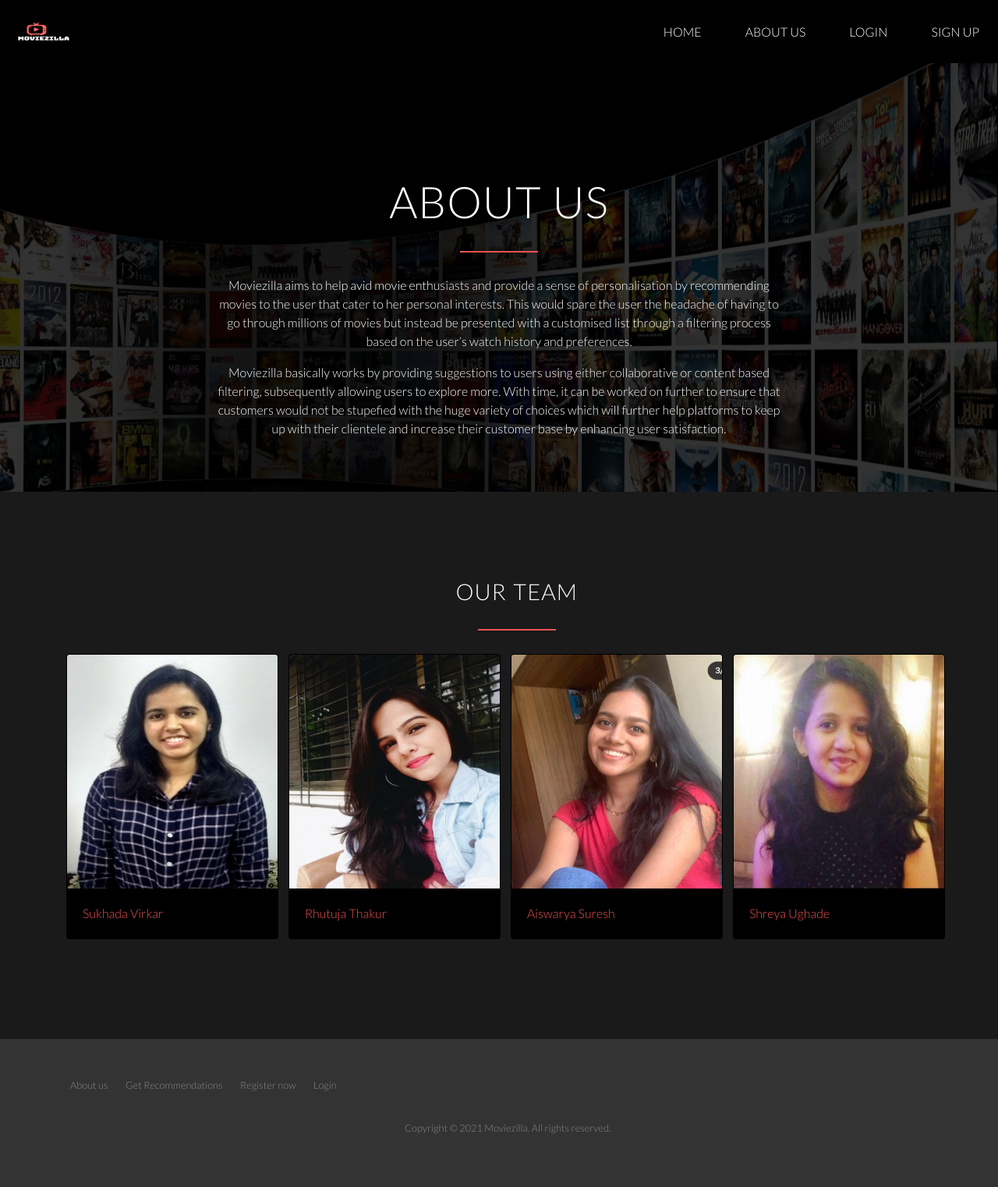
After one commit to sukhada111/Moviezilla, a Django app: page /aboutUs/ in a window 1280 px wide. The commit adds this page. Shown: the whole page at 78% size. Run offline with Django 3.2, Linux system fonts and the light colour scheme; parts of the project's set-up code (start-up, migrations or seed data) failed here and were passed over; some web fonts are replaced.

Commit message:
Recommendation and About Us

```diff
--- a/Moviezilla_project/Moviezilla/urls.py
+++ b/Moviezilla_project/Moviezilla/urls.py
@@ -11,14 +11,16 @@ from userprofile import views as vu
 urlpatterns = [
     path('admin/', admin.site.urls),
     path('',views.homepage,name='home'),
-    path("signup/", v.signupuser, name="signupuser"),
-    path("selectgenre/", v.selectgenre, name="selectgenre"),
+
+    path("signup/", v.signupuser, name='signupuser'),
+    path("selectgenre/", v.selectgenre, name='selectgenre'),
 
     # path('', include("django.contrib.auth.urls")),
     path('logout/', v.logoutuser,name='logoutuser'),
     path('login/', v.loginuser,name='loginuser'),
     path('dashboard/', vr.dashb,name='dashb'),
     path('userprofile/', vu.userprofile,name='userprofile'),
+    path('aboutUs/',views.aboutUs,name='aboutUs'),
 
 
 
--- /dev/null
+++ b/Moviezilla_project/home/templates/aboutUs.html
@@ -0,0 +1,182 @@
+{% extends "base.html" %}
+
+{% block title %}
+    About Us
+{% endblock title %}
+
+{% block style %}
+{% load static %}
+
+<style>
+    .business-header {
+    height: 550px;
+    background-image: linear-gradient(rgba(0,0,0,0.8), rgba(0,0,0,0.8)),url("{% static 'home/m4.jpg' %}");
+    -webkit-background-size: cover;
+    -moz-background-size: cover;
+    background-size: center;
+    -o-background-size: cover;
+}
+.tagline{
+  color: #fff;
+  font-size: 350%;
+}
+.subtag{
+  color: #fff;
+  font-weight: 300;
+  /* text-transform: uppercase; */
+}
+.button-all{
+  background-color: #ee5253;
+  color: #fff;
+}
+.button-all:hover{
+  background-color: #d63031;
+  color: #fff;
+}
+
+.button-ghost:link,
+.button-ghost:visited {
+    border: 1px solid #ee5253;
+    color: #ee5253 !important;
+}
+
+.button-ghost:hover,
+.button-ghost:active {
+    border: 1px solid #d63031;
+    color: #fff !important;
+}
+.button-all,
+.button-ghost{
+  border-radius: 50px;
+  width: 150px;
+}
+
+/* HEADINGS */
+
+h1,h2,h3{
+
+
+    font-weight: 300;
+    text-transform: uppercase;
+    color: #fff;
+}
+
+h1{
+    margin-top: 0;
+    margin-bottom: 20px;
+    color: #fff;
+    font-size: 250%;
+    word-spacing: 4px;
+    letter-spacing: 1px;
+
+
+}
+
+h2{
+    font-size: 180%;
+    word-spacing: 2px;
+    text-align: center;
+    margin-bottom: 30px;
+    letter-spacing: 1px;
+
+}
+
+h3{
+    font-size: 110%;
+    margin-bottom: 15px;
+
+}
+
+h2:after{
+    display: block;
+    height: 2px;
+    background-color:#ee5253;
+    content: "";
+    width: 100px;
+    margin: 0 auto;
+    margin-top: 30px;
+
+}
+.heading{
+  margin-top: 10%;
+}
+
+
+</style>
+
+{% endblock style %}
+
+
+{% block body %}
+<header class="business-header">
+  <div class="container">
+      <div class="row ">
+          <div class="col-lg-12  text-center">
+              <br><br><br><br><br><br>
+              <h2 class="tagline">About Us</h2>
+              <div class="subtag" >
+                  <div class="row">
+                      <div class="col"></div>
+                      <div class="col-8">
+                        <p> Moviezilla aims to help avid movie enthusiasts and provide a sense of personalisation  by recommending movies to the user that cater to her personal interests. This would spare the user the headache of having to go through millions of movies but instead be presented with a customised list through a filtering process based on the user’s watch history and preferences.
+                        </p><p>
+                         Moviezilla basically works by providing suggestions to users using either collaborative or content based filtering, subsequently allowing users to explore more. With time, it can be worked on further to ensure that customers would not be stupefied with the huge variety of choices which will further help platforms to keep up with their clientele and increase their customer base by enhancing user satisfaction.
+
+                          </p>
+                      </div>
+                      <div class="col"></div>
+
+                </div>
+              </div>
+          </div>
+      </div>
+  </div>
+</header>
+<section class="team">
+  <div class="container">
+    <div class="row heading" style="margin-left: 45%;">
+      <h2>Our Team</h2>
+    </div>
+    <div class="row">
+      <div class="col-sm-3">
+        <div class="card" style="width: 17rem; background-color: black;">
+          {% load static %}
+            <img class="card-img-top" src="{% static 'home/sukhada.jpg' %}" alt="Card image cap" height="300px">
+            <div class="card-body">
+              <p class="card-text" style="color: #ee5253;">Sukhada Virkar</p>
+            </div>
+          </div>
+      </div>
+      <div class="col-sm-3">
+        <div class="card" style="width: 17rem; background-color: black;">
+          {% load static %}
+            <img class="card-img-top" src="{% static 'home/Rhutuja.jpg' %}" alt="Card image cap" height="300px">
+            <div class="card-body">
+              <p class="card-text" style="color: #ee5253;">Rhutuja Thakur</p>
+            </div>
+          </div>
+      </div>
+      <div class="col-sm-3">
+        <div class="card" style="width: 17rem; background-color: black;">
+          {% load static %}
+            <img class="card-img-top" src="{% static 'home/Aiswarya.jpg' %}" alt="Card image cap" height="300px">
+            <div class="card-body">
+              <p class="card-text" style="color: #ee5253;">Aiswarya Suresh</p>
+            </div>
+          </div>
+      </div>
+      <div class="col-sm-3"><div class="card" style="width: 17rem; background-color: black;">
+        {% load static %}
+          <img class="card-img-top" src="{% static 'home/Shreya.jpg' %}" alt="Card image cap" height="300px">
+          <div class="card-body">
+            <p class="card-text" style="color: #ee5253;">Shreya Ughade</p>
+          </div>
+        </div>
+      </div>
+
+    </div>
+  </div>
+</section>
+
+
+{% endblock body %}
--- a/Moviezilla_project/home/templates/base.html
+++ b/Moviezilla_project/home/templates/base.html
@@ -117,14 +117,14 @@ footer p{
       <!-- Image and text -->
       <nav class="navbar sticky-top navbar-expand-lg navbar-custom">
         {% load static %}
-        <a class="navbar-brand" href="#"><img src="{% static 'home/logo-moviezilla.png' %}" alt="Moviezilla Logo" width="70" height="55"></a>
+        <a class="navbar-brand" href="#"><img src="{% static 'home/logo-moviezilla.png' %}" alt="Moviezilla Logo" width="80" height="55"></a>
         <button class="navbar-toggler custom-toggler" type="button" data-toggle="collapse" data-target="#navbarNavAltMarkup" aria-controls="navbarNavAltMarkup" aria-expanded="false" aria-label="Toggle navigation">
           <span class="navbar-toggler-icon"></span>
         </button>
         <div class="collapse navbar-collapse" id="navbarNavAltMarkup" >
           <div class="navbar-nav ml-auto">
-            <a class="nav-link active" href="#">Home <span class="sr-only">(current)</span></a>
-            <a class="nav-link" href="#" >Features</a>
+            <a class="nav-link active" href="{% url 'home' %}">Home <span class="sr-only">(current)</span></a>
+            <a class="nav-link" href="{% url 'aboutUs' %}" >About Us</a>
             {% if user.is_authenticated %}
             <a class="nav-link" href="{% url 'dashb' %}" >Dashboard</a>
             <a class="nav-link" href="{% url 'userprofile' %}">My Profile</a>
@@ -149,10 +149,10 @@ footer p{
   <div class="row">
       <div class="col-sm-6">
           <ul class="footer-nav">
-              <li><a href="aboutUs.php">About us</a></li>
-              <li><a href="categ.php">Get Recommendations</a></li>
-              <li><a href="signup.php">Register now</a></li>
-              <li><a href="#">Login</a></li>
+              <li><a href="{% url 'aboutUs' %}">About us</a></li>
+              <li><a href="{% url 'dashb' %}">Get Recommendations</a></li>
+              <li><a href="{% url 'signupuser' %}">Register now</a></li>
+              <li><a href="{% url 'loginuser' %}">Login</a></li>
 
 
           </ul>
@@ -161,7 +161,7 @@ footer p{
   </div>
   <div class="row">
       <p style="padding-left: 40%;">
-          Copyright &copy; 2020 Moviezilla. All rights reserved.
+          Copyright &copy; {% now 'Y' %} Moviezilla. All rights reserved.
       </p>
   </div>
 </footer>
--- a/Moviezilla_project/home/templates/index.html
+++ b/Moviezilla_project/home/templates/index.html
@@ -128,13 +128,13 @@ p{
               <br><br><br><br><br><br>
               <h1 class="tagline">Welcome to Moviezilla!</h1>
               <div class="subtag">
-                <p> Sub Tagline </p>
+                <p style="font-size: 150%;"> We recommend, while you sit back and enjoy 🥤🍿</p>
 
               </div>
               <br>
               {% if user.is_authenticated %}
               <a class="btn button-all btn-md" href="{% url 'dashb' %}" style="margin-right: 3.5%;">Dashboard</a>
-               <a class="btn btn-outline-danger button-ghost btn-md" href="#">Know more</a>
+               <a class="btn btn-outline-danger button-ghost btn-md" href="{% url 'aboutUs' %}">Know more</a>
                {% else %}
                <a class="btn button-all btn-md" href="{% url 'signupuser' %}" style="margin-right: 3.5%;">Sign Up</a>
                <a class="btn btn-outline-danger button-ghost btn-md" href="#">Recommend</a>
@@ -144,7 +144,7 @@ p{
   </div>
 </header>
 
-<section class="features">
+<section class="features" id="features">
 <div class="container">
 
     {% if user.is_authenticated %}
--- a/Moviezilla_project/home/views.py
+++ b/Moviezilla_project/home/views.py
@@ -1,5 +1,9 @@
 from django.shortcuts import render
+import requests
 
 # Create your views here.
 def homepage(request):
+
     return render(request,'index.html')
+def aboutUs(request):
+    return render(request,'aboutUs.html')
```
Also changed, not shown: Moviezilla_project/recommend/templates/recommend/dashboard.html (+17 -4 lines), Moviezilla_project/recommend/views.py (+20 -6 lines), Moviezilla_project/db.sqlite3, Moviezilla_project/home/static/home/Aiswarya.jpg (added), Moviezilla_project/home/static/home/Rhutuja.jpg (added), Moviezilla_project/home/static/home/Shreya.JPG (added), Moviezilla_project/home/static/home/sukhada.jpg (added), Moviezilla_project/recommend/static/recommend/favourite.png (added).
